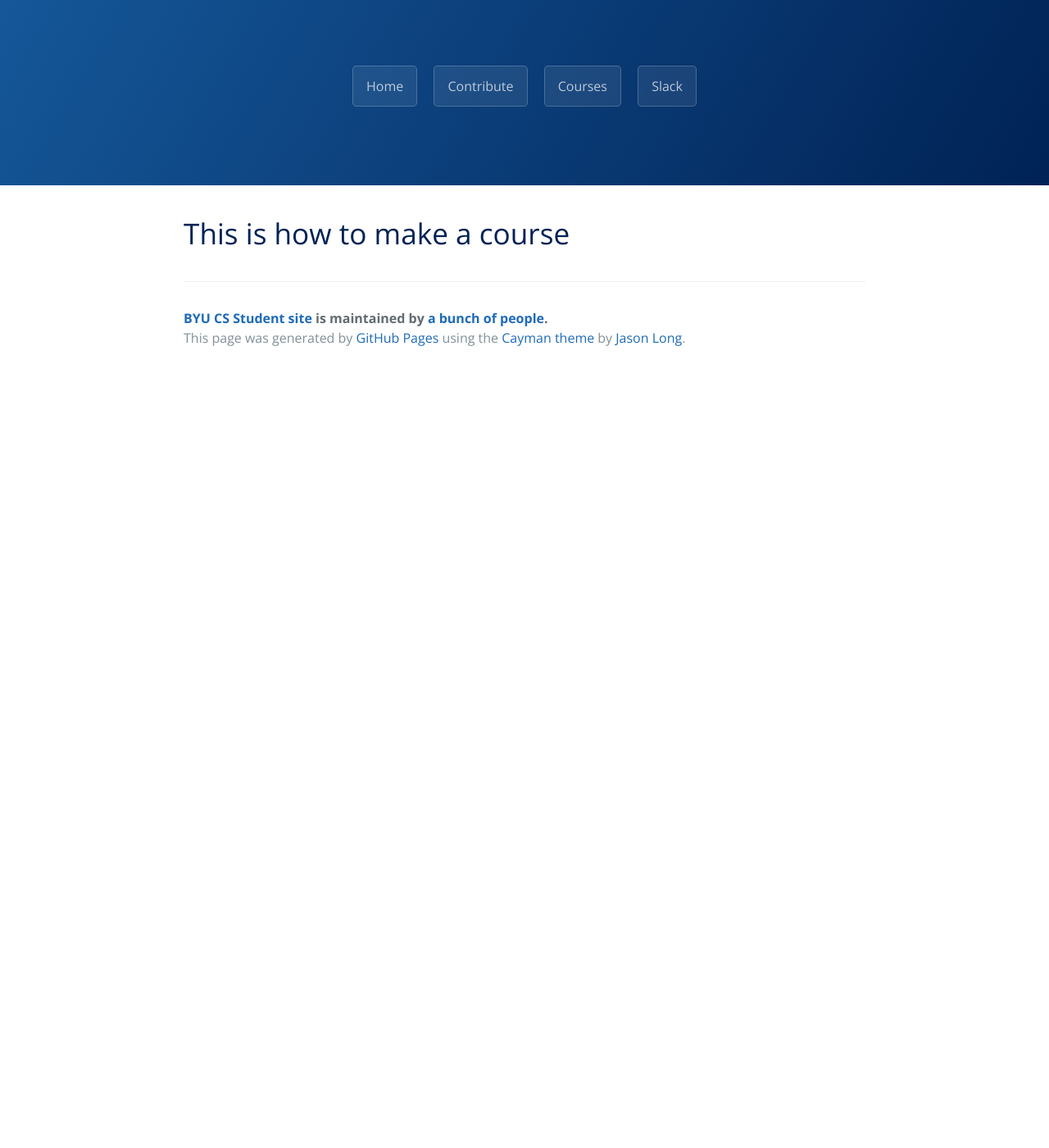
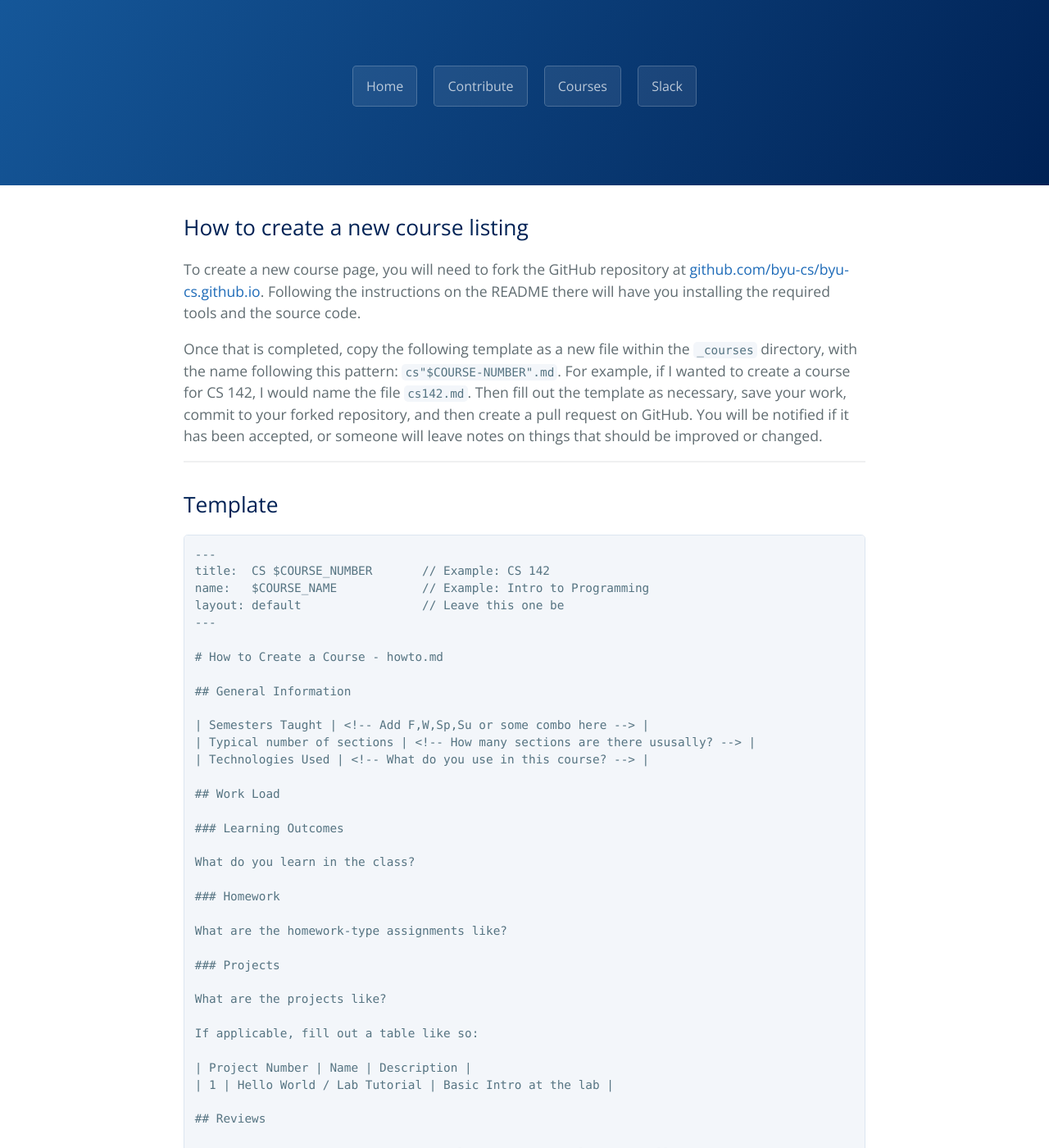
Before and after one commit to byu-cs/byu-cs.github.io, a Jekyll site: the page built from courses/howto.md, in a window 1280 px wide and 1400 px high. Shown: the whole window at 82% size. Built offline with Jekyll 4.4.1, drawn with Linux system fonts in a browser that asks for light colours; some of the changed text lies outside the part shown.

Commit message:
Added a template for courses, updated README
This is a work in progress, but should provide a template for future items.
Things left to do:

[x] - Add a template for courses
[ ] - Add content to the index page
[x] - Update readme to explain dependancies to run Jekyll locally
[ ] - Set up site for continuous integration (Travis CI ?)

````diff
--- a/courses/howto.md
+++ b/courses/howto.md
@@ -3,4 +3,59 @@ title: How to Create a Course
 layout: default
 ---
 
-# This is how to make a course
+## How to create a new course listing
+
+To create a new course page, you will need to fork the GitHub repository at [github.com/byu-cs/byu-cs.github.io](https://github.com/byu-cs/byu-cs.github.io). Following the instructions on the README there will have you installing the required tools and the source code.
+
+Once that is completed, copy the following template as a new file within the `_courses` directory, with the name following this pattern: `cs"$COURSE-NUMBER".md`. For example, if I wanted to create a course for CS 142, I would name the file `cs142.md`. Then fill out the template as necessary, save your work, commit to your forked repository, and then create a pull request on GitHub. You will be notified if it has been accepted, or someone will leave notes on things that should be improved or changed.
+
+---
+
+## Template
+
+```
+---
+title:  CS $COURSE_NUMBER       // Example: CS 142
+name:   $COURSE_NAME            // Example: Intro to Programming
+layout: default                 // Leave this one be
+---
+
+# {{ page.title }} - {{ page.name }}
+
+## General Information
+
+| Semesters Taught | <!-- Add F,W,Sp,Su or some combo here --> |
+| Typical number of sections | <!-- How many sections are there ususally? --> |
+| Technologies Used | <!-- What do you use in this course? --> |
+
+## Work Load
+
+### Learning Outcomes
+
+What do you learn in the class?
+
+### Homework
+
+What are the homework-type assignments like?
+
+### Projects
+
+What are the projects like?
+
+If applicable, fill out a table like so:
+
+| Project Number | Name | Description |
+| 1 | Hello World / Lab Tutorial | Basic Intro at the lab |
+
+## Reviews
+
+Not sure if we want these, but we could use something like the following:
+
+| Name | John Smith |
+| Semester Taken | Fall 2015 |
+
+Leave remarks here...
+
+Something for people to do? Won't allow for anonymous reviews, but those could be submitted to repo owners for submission...or they could use a throwaway account.
+
+```
````
Also changed, not shown: _courses/cs142.md (+33 -1 lines), README.md.
